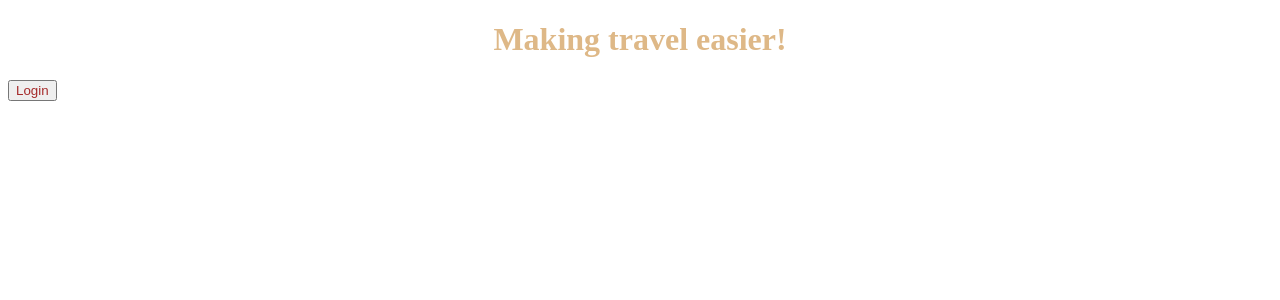
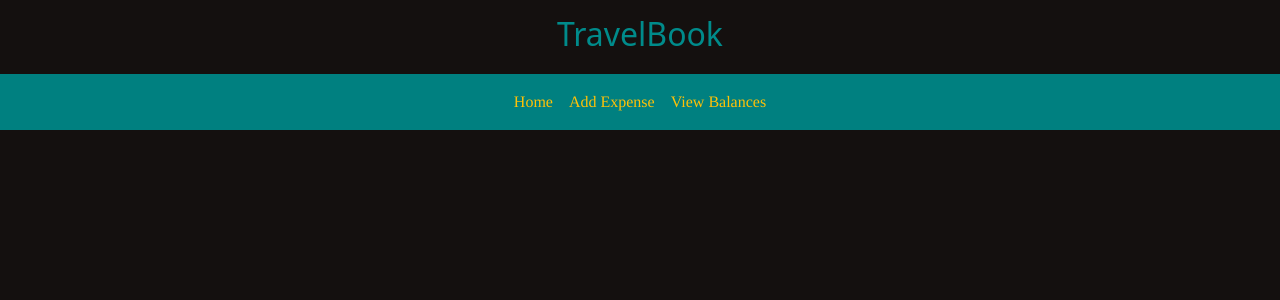
Before and after one commit to manha1205/travel-book, a Flask app: page / in a window 1280 px wide. Shown: the top 300 px of the page. Run offline with Flask 3, Linux system fonts and the light colour scheme; parts of the project's set-up code (start-up, migrations or seed data) failed here and were passed over.

Commit message:
played around w frontend

```diff
--- /dev/null
+++ b/app.py
@@ -0,0 +1,20 @@
+from flask import Flask
+from flask_sqlalchemy import SQLAlchemy
+from flask import render_template
+
+app = Flask(__name__)
+app.config["SQLALCHEMY_DATABASE_URI"] = "sqlite:///data.db"
+db = SQLAlchemy(app)
+
+from models import *
+
+@app.route("/")
+def index():
+    return render_template("index.html")
+
+if __name__ == "__main__":
+    with app.app_context():
+        db.drop_all()
+        db.create_all()
+
+    app.run(debug=True, host="0.0.0.0", port=5001)
--- a/models.py
+++ b/models.py
@@ -9,24 +9,27 @@ db = SQLAlchemy(app)
 #create first class, create expense class.
 
 class User(db.Model):
+    ___tablename__ = "user"
     id = db.Column(db.Integer, primary_key= True)
     name = db.Column(db.String(10), nullable = False)
-    sign_in_code = db.Column(db.String(15), unique = True, nullable = False, default= lambda: str(uuid.uuid4()))
+    sign_in_code = db.Column(db.String(4), unique = True, nullable = False, default= lambda: str(uuid.uuid4()))
 
 #create a new table that allows for the sorting of participants based on the trip they're a part of. This way they can be part of multiple.
-trip_participants = db.Table("trip participants", db.Column('trip_id', db.Integer, db.ForeignKey('trip.id') ), db.Column('user_id', db.Integer, db.ForeignKey('user_id')))
+trip_participants = db.Table("trip_participants", db.Column('trip_id', db.Integer, db.ForeignKey('trip.id') ), db.Column('user_id', db.Integer, db.ForeignKey('user.id')))
 
 
 class Trip(db.Model):
+    ___tablename__ = "trip"
     id = db.Column(db.Integer, primary_key= True)
     name = db.Column(db.String(30), nullable = False)
     participants = db.relationship('User', secondary = trip_participants, backref= "trips")
     creator_id = db.Column(db.Integer, db.ForeignKey('user.id'))
-    join_code = db.Column(db.String(7), unique = True, nullable = False)
+    join_code = db.Column(db.String(7), unique = True, nullable = False, default= lambda: str(uuid.uuid4()) )
 
 
 
 class Expense(db.Model):
+    ___tablename__ = 'expense'
     id = db.Column(db.Integer,primary_key= True)
     amount = db.Column(db.Float, nullable = False)
     description = db.Column(db.String(100))
@@ -37,9 +40,9 @@ class Expense(db.Model):
     trip = db.relationship('Trip', backref= "expenses")
 
 
-@app.route("/")
-def index():
-    return render_template("index.html")
+# @app.route("/")
+# def index():
+#     return render_template("index.html")
 
-if __name__ == "__main__":
-    app.run(debug=True, host="0.0.0.0", port=5001)
+# if __name__ == "__main__":
+#     app.run(debug=True, host="0.0.0.0", port=5001)
--- a/requirements.txt
+++ b/requirements.txt
@@ -3,9 +3,12 @@ click==8.2.1
 distlib==0.4.0
 filelock==3.18.0
 Flask==3.1.1
+Flask-SQLAlchemy==3.1.1
 itsdangerous==2.2.0
 Jinja2==3.1.6
 MarkupSafe==3.0.2
 platformdirs==4.3.8
+SQLAlchemy==2.0.43
+typing_extensions==4.14.1
 virtualenv==20.33.1
 Werkzeug==3.1.3
--- a/static/styles.css
+++ b/static/styles.css
@@ -1,11 +1,51 @@
-h1{
+/* *{
+    background-color: rgb(26, 22, 22);
+}
+/* h1{
     color:burlywood;
     text-align: center;
-    /* text-decoration: solid; */
+    font-size:30px;
+    display:flex;
+    background-color: blanchedalmond;
+    border-radius: 50%;
+    width: 20px;
+    height:20px;
+    margin: 20px auto;
+    text-decoration: solid; */
+    /* .circle-text {
+        background-color: #f4d6a0;
+        border-radius: 50%;
+        width: 200px;
+        height: 200px;
+        display: flex;
+        align-items: center;
+        justify-content: center;
+        margin: 20px auto;
+        font-size: 1.5rem;
+        font-weight: bold;
+        color: #5c3b1e;
+    } */
+
+/*.button-bar{
+    padding:0lvi;
+    background-color: darkcyan;
+    width:100%;
+    border-color: transparent;
+    justify-content: center;
+    padding: 10px;
+    top: 30px;
+    display: flex;
+    position:relative;
 }
-
-button{
-    color: brown;
-    box-shadow: 0dvi;
-    align-content: last baseline;
-}
+.button-bar button{
+    color: whitesmoke;
+    margin: 0 5px;
+    background-color:transparent;
+    border-top: none;
+    border-bottom: none;
+    border-color:transparent;
+    border-width: 1px;
+    text-align: space-evenly;
+    justify-content: center;
+    cursor: pointer;
+} */
--- a/templates/index.html
+++ b/templates/index.html
@@ -3,6 +3,7 @@
     <head>
         <meta charset="UTF-8"/>
         <meta name="viewport" content="width=device-width, initial-scale=1.0"/>
+        <link href="https://cdn.jsdelivr.net/npm/bootstrap@5.0.2/dist/css/bootstrap.min.css" rel="stylesheet" integrity="sha384-EVSTQN3/azprG1Anm3QDgpJLIm9Nao0Yz1ztcQTwFspd3yD65VohhpuuCOmLASjC" crossorigin="anonymous">
         <link rel= "stylesheet" href="{{url_for('static' , filename = 'styles.css')}}">
         <title>Travel Book</title>
         <!-- <style>
@@ -13,9 +14,25 @@
             }
           </style> -->
     </head>
-    <body>
-        <h1> Making travel easier!</h1>
-        <button> Login</button>
+    <body style=" background-color:rgb(20, 16, 15)">
+      <p class="fs-2 text-center" style = "margin-top: 10px; margin-bottom: 10 px; color:darkcyan" > TravelBook</p>
+      <div style="padding-top: 20 px;">
+      <nav class="navbar navbar-expand-lg" style="background-color: teal;">
+        <div class=" w-auto container-fluid justify-content-center ">
+          <ul class="navbar-nav">
+            <li class="nav-item">
+              <a class="nav-link text-warning" style=" font-family: Times, serif; margin: 14 px" href="#">Home</a>
+            </li>
+            <li class="nav-item">
+              <a class="nav-link text-warning" style=" font-family: Times, serif; margin: 14 px" href="#">Add Expense</a>
+            </li>
+            <li class="nav-item">
+              <a class="nav-link text-warning" style=" font-family: Times, serif; margin: 14 px" href="#">View Balances</a>
+            </li>
+          </ul>
+        </div>
+      </nav>
+      </div>
 
     </body>
 </html>
```
Also changed, not shown: 1 other file.
